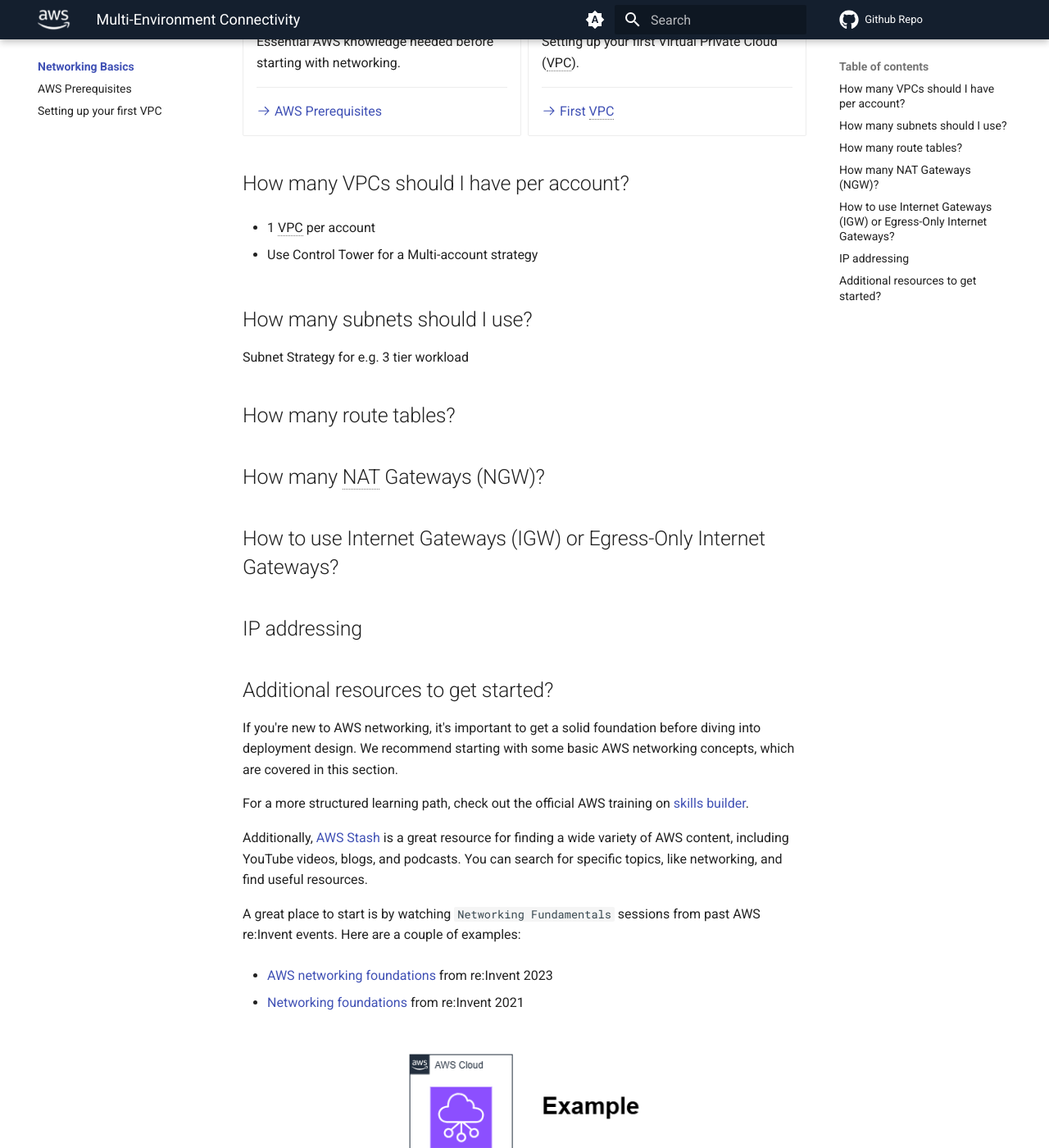
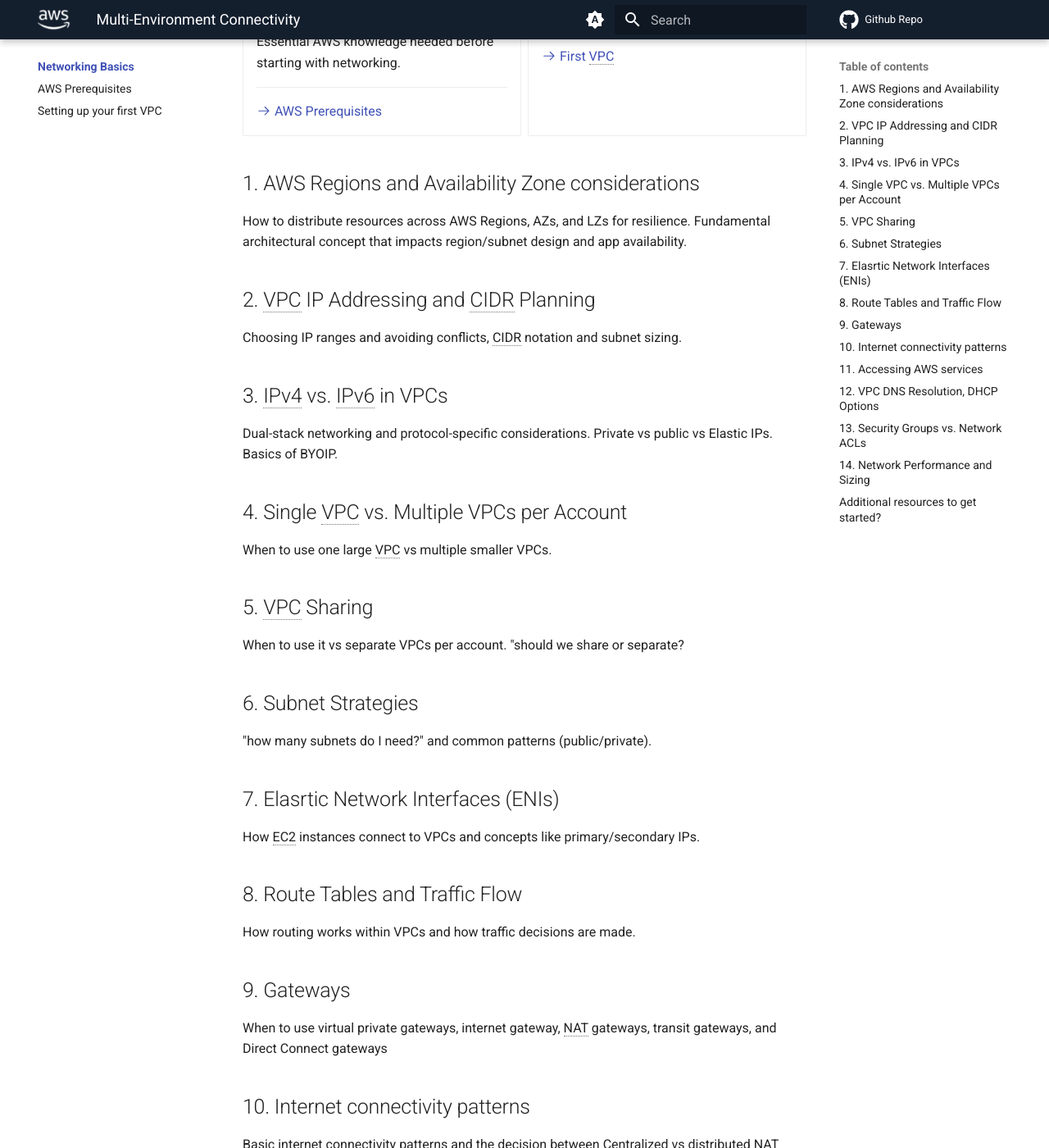
Before and after one commit to aws/aws-networking-best-practices, an MkDocs documentation site: the page built from content/basics/index.md, in a window 1280 px wide and 1400 px high, scrolled down 359 px. Shown: the whole window at 82% size. Built offline with MkDocs 1.6.1 and Material for MkDocs 9.7.7, drawn with Linux system fonts in a browser that asks for light colours; comment, search, counter and statistics services are not loaded; some of the changed text lies outside the part shown.

Commit message:
Update index.md
Another try to layout the page sections after having them reviewed by Tom and getting his approval

```diff
--- a/content/basics/index.md
+++ b/content/basics/index.md
@@ -21,31 +21,68 @@
 
     ---
 
-    Setting up your first Virtual Private Cloud (VPC).
-
-    ---
+      ---
 
     [:octicons-arrow-right-24: First VPC](first-vpc.md)
 
 </div>
 
-## How many VPCs should I have per account?
+## 1. AWS Regions and Availability Zone considerations
 
-* 1 VPC per account
+How to distribute resources across AWS Regions, AZs, and LZs for resilience. Fundamental architectural concept that impacts region/subnet design and app availability.
 
-* Use Control Tower for a Multi-account strategy
+## 2. VPC IP Addressing and CIDR Planning
 
-## How many subnets should I use?
+Choosing IP ranges and avoiding conflicts, CIDR notation and subnet sizing.
 
-Subnet Strategy for e.g. 3 tier workload
+## 3. IPv4 vs. IPv6 in VPCs
 
-## How many route tables?
+Dual-stack networking and protocol-specific considerations. Private vs public vs Elastic IPs. Basics of BYOIP.
 
-## How many NAT Gateways (NGW)?
+## 4. Single VPC vs. Multiple VPCs per Account
 
-## How to use Internet Gateways (IGW) or Egress-Only Internet Gateways?
+When to use one large VPC vs multiple smaller VPCs.
 
-## IP addressing
+## 5. VPC Sharing
+
+When to use it vs separate VPCs per account. "should we share or separate?
+
+## 6. Subnet Strategies
+
+"how many subnets do I need?" and common patterns (public/private).
+
+## 7. Elasrtic Network Interfaces (ENIs)
+
+How EC2 instances connect to VPCs and concepts like primary/secondary IPs.
+
+## 8. Route Tables and Traffic Flow
+
+How routing works within VPCs and how traffic decisions are made.
+
+## 9. Gateways
+
+When to use virtual private gateways, internet gateway, NAT gateways, transit gateways, and Direct Connect gateways
+
+## 10. Internet connectivity patterns
+
+Basic internet connectivity patterns and the decision between Centralized vs distributed NAT patterns, high availability.
+
+## 11. Accessing AWS services
+
+When to use IGW/NAT gateway vs gateway/interface endpoints to access AWS services
+
+## 12. VPC DNS Resolution, DHCP Options
+
+Name resolution within VPC
+
+## 13. Security Groups vs. Network ACLs
+
+Difference between these and when to use each approach.
+
+## 14. Network Performance and Sizing
+
+Instance bandwidth considerations, placement groups.
+
 
 ## Additional resources to get started?
 
```
